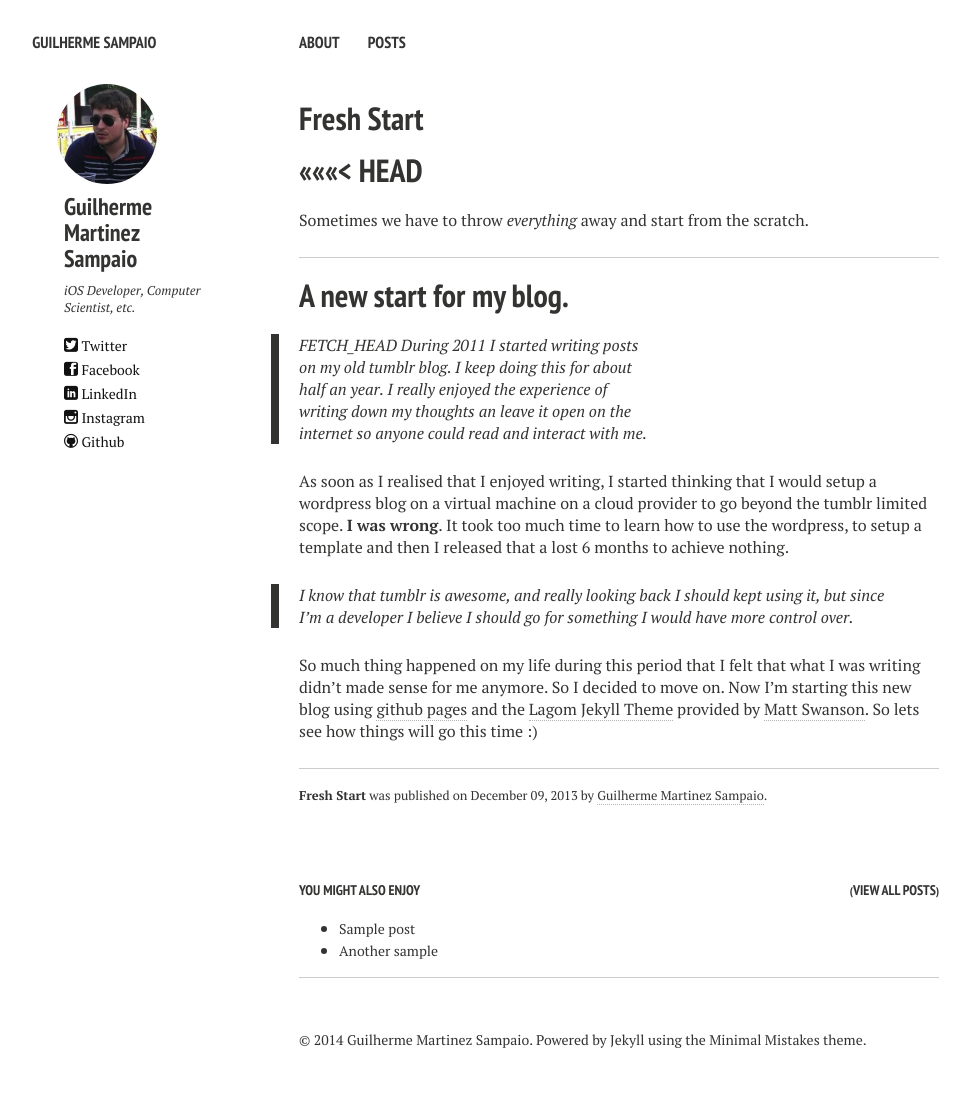
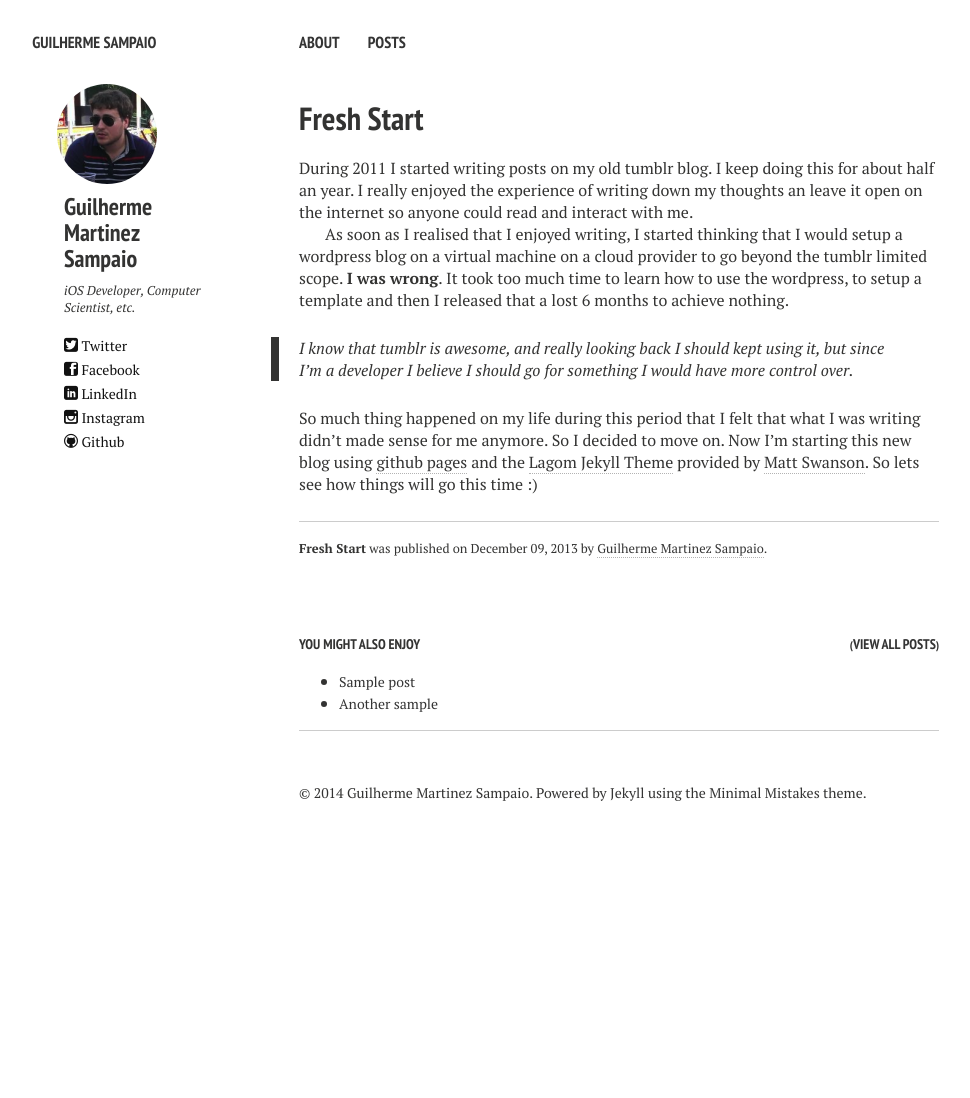
Before and after one commit to gsampaio/gsampaio.github.io, a Jekyll site: the page built from _posts/2013-12-09-fresh-start.md, in a window 1280 px wide. Shown: the whole page, without its empty margins (21-991 px from the left). Built offline with Jekyll 4.4.1, drawn with Linux system fonts in a browser that asks for light colours; nearby versions of some CDN libraries; after the commit the page ends 900 px from its top, so only the background shows below that.

Commit message:
Merged changes on blog post

```diff
--- a/_posts/2013-12-09-fresh-start.md
+++ b/_posts/2013-12-09-fresh-start.md
@@ -5,15 +5,6 @@ categories:
 - blog
 ---
 
-<<<<<<< HEAD
-=======
-Sometimes we have to throw _everything_ away and start from the scratch.
-
----
-
-# A new start for my blog.
-
->>>>>>> FETCH_HEAD
 During 2011 I started writing posts on my old tumblr blog. I keep doing this for about half an year. I really enjoyed the experience of writing down my thoughts an leave it open on the internet so anyone could read and interact with me.
 
 As soon as I realised that I enjoyed writing, I started thinking that I would setup a wordpress blog on a virtual machine on a cloud provider to go beyond the tumblr limited scope. **I was wrong**. It took too much time to learn how to use the wordpress, to setup a template and then I released that a lost 6 months to achieve nothing.
```
